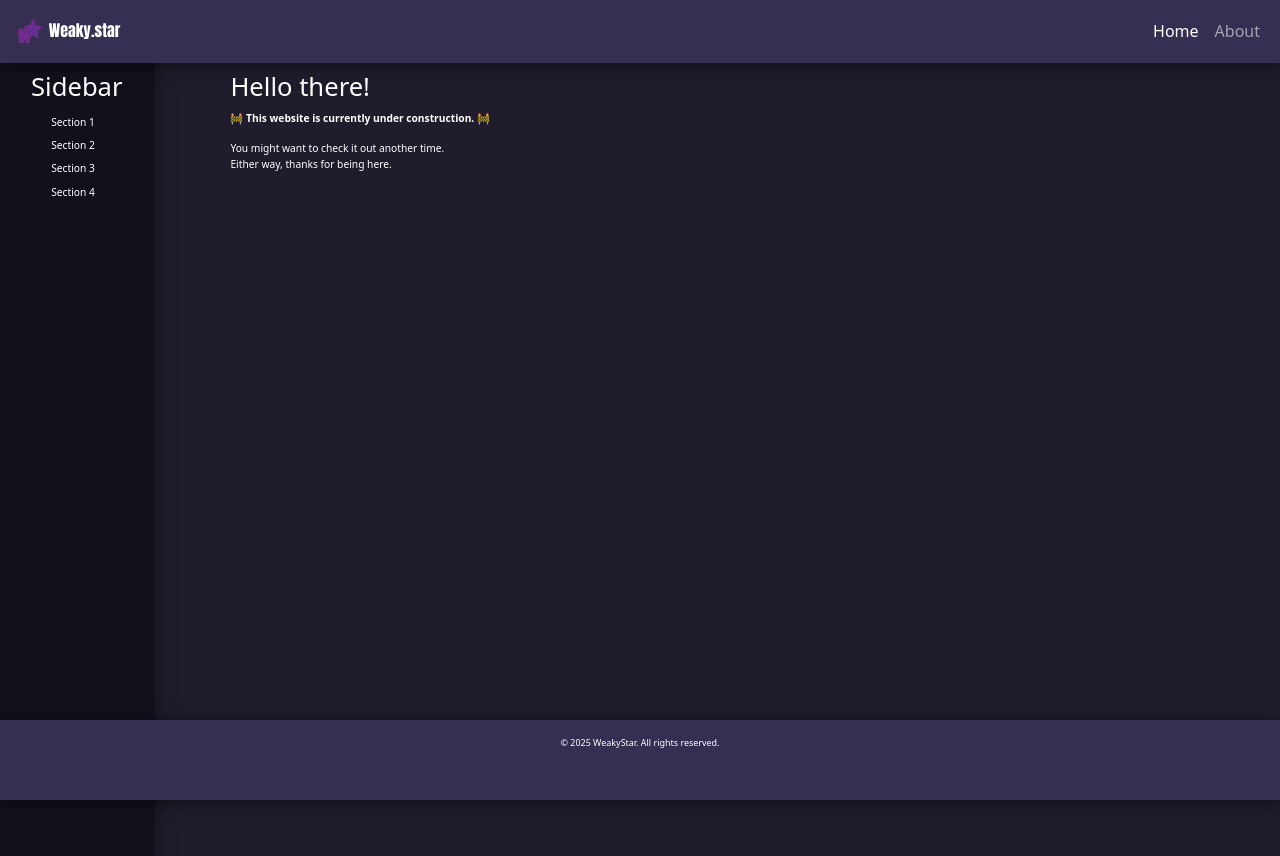
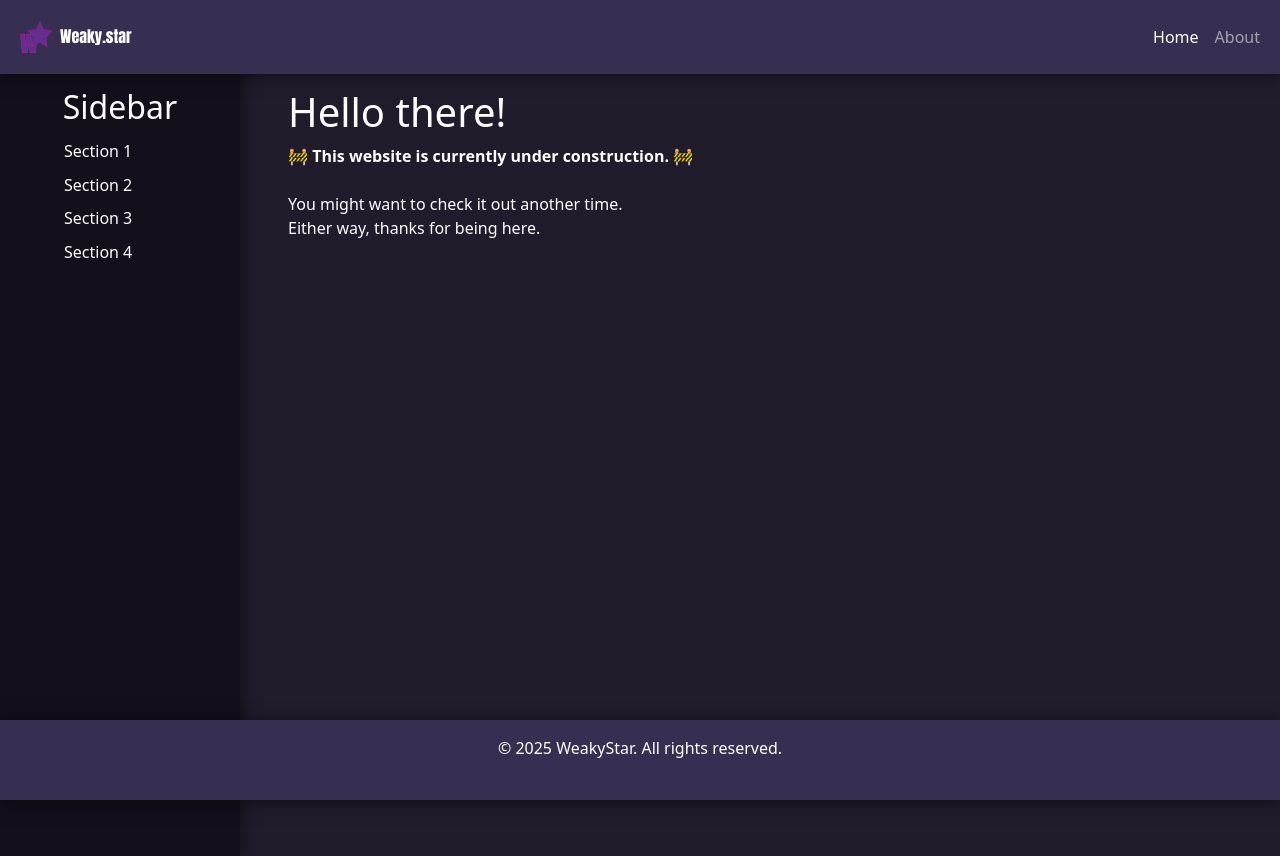
Before and after one commit to WeakyStar0/weaky.star, a React (Create React App) app: page /weaky.star/home in a window 1280 px wide. Built offline with nearby package versions, Linux system fonts and the light colour scheme.

Commit message:
Fix with page scaling

```diff
--- a/src/styles/App.css
+++ b/src/styles/App.css
@@ -11,9 +11,9 @@ body {
 .navbar .navbar-brand img {
     min-width: 1.5rem;
     min-height: 1.5rem;
-    width: 1.5rem;
-    height: 1.5rem;
-    margin: 0.5vw;
+    width: 2rem;
+    height: 2rem;
+    margin: 0.5rem;
 }
 
 .navbar a {
@@ -23,6 +23,6 @@ body {
 .footer {
     background-color: rgb(55, 47, 82) !important;
     box-shadow: 0rem 0.1rem 1rem rgba(0, 0, 0, 0.5) !important;
-    height: 10vh !important;
-    font-size: 0.7vw !important;
+    height: 5rem !important;
+    font-size: 1rem !important;
 }
--- a/src/styles/Home.css
+++ b/src/styles/Home.css
@@ -1,14 +1,14 @@
 .home-container {
-    transform: translateY(7vh);
+    transform: translateY(3.5rem);
     display: flex;
     min-height: 100vh;
 }
 
 .sidebar {
-    width: 12vw;
+    width: 15rem;
     background-color: #13101c;
     color: white;
-    padding: 2vh 2vw;
+    padding: 2rem 2rem;
     position: fixed;
     top: 0;
     left: 0;
@@ -18,7 +18,7 @@
 
 .sidebar h2 {
     text-align: center;
-    font-size: 2vw;
+    font-size: 2rem;
 }
 
 .sidebar ul {
@@ -27,17 +27,17 @@
 }
 
 .sidebar ul li {
-    margin: 0vh 0; /* Relative margin */
+    margin: 0rem 0; /* Relative margin */
 }
 
 .sidebar ul li a {
     color: white;
     text-decoration: none;
     display: block;
-    padding: 0.5vh 2vw;
-    border-radius: 0.3vw;
+    padding: 0.3rem 2rem;
+    border-radius: 0.3rem;
     transition: background-color 0.3s;
-    font-size: 0.8vw;
+    font-size: 1rem;
 }
 
 .sidebar ul li a:hover {
@@ -45,21 +45,21 @@
 }
 
 .main-content {
-    margin-left: 16vw; /* Adjusted for sidebar width */
-    padding: 2vh 2vw;
+    margin-left: 16rem; /* Adjusted for sidebar width */
+    padding: 2rem 2rem;
     width: 100%;
 }
 
 .main-content h1 {
-    font-size: 2vw; /* Relative font size */
+    font-size: 2.5rem;
 }
 
 .main-content h3 {
-    font-size: 1vw; /* Relative font size */
-    margin-top: 2vh; /* Relative margin */
+    font-size: 1rem;
+    margin-top: 2rem; /* Relative margin */
 }
 
 .main-content p {
-    font-size: 0.8vw; /* Relative font size */
+    font-size: 1rem;
     margin-top: 1vh; /* Relative margin */
 }
```
